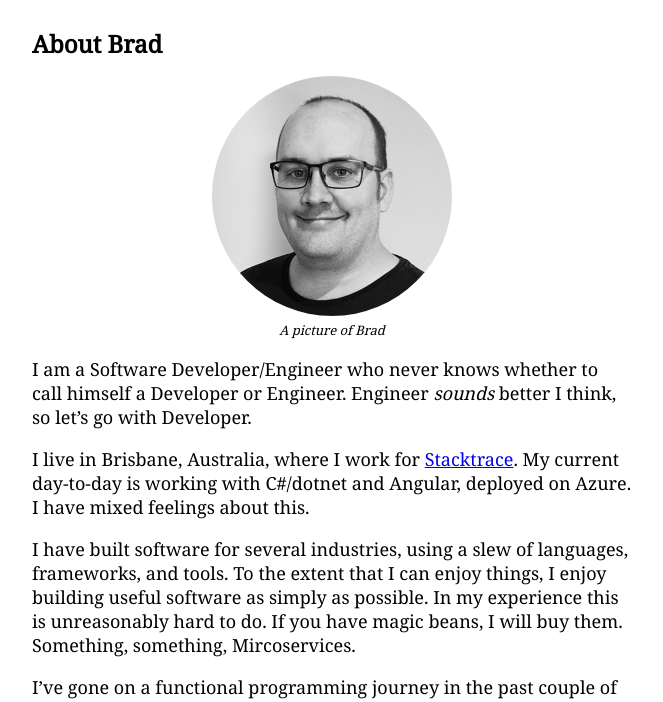
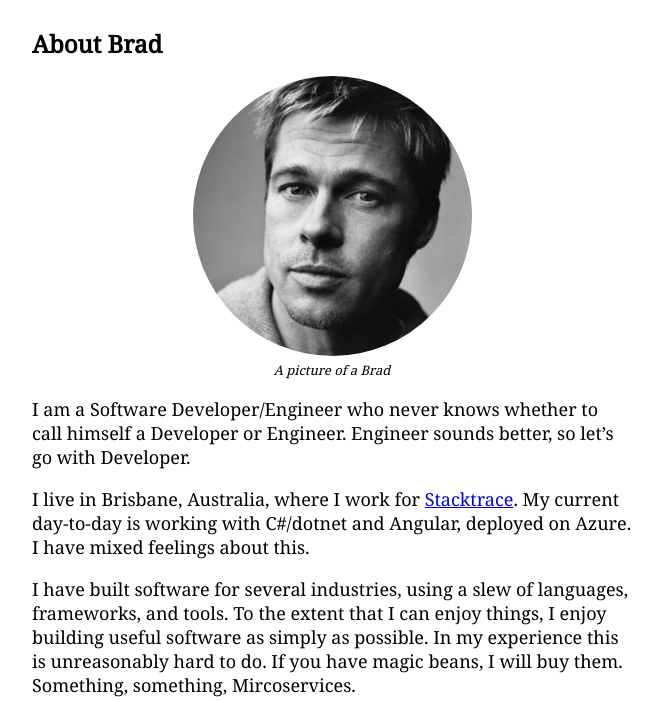
Before and after one commit to beeleebow/beeleebow.github.io, a plain HTML site: page about.html in a window 1280 px wide. Shown: the part 53-755 px from the top of the page, without its empty margins (308-971 px from the left). Drawn offline with Linux system fonts and the light colour scheme; a web font is replaced by a local one.

Commit message:
Use a better picture

```diff
--- a/about.html
+++ b/about.html
@@ -25,10 +25,10 @@
             <h1>About Brad</h1>
             <div class="profile-picture">
 <figure>
-<img src="./images/brad.png" alt="A picture of Brad" /><figcaption>A picture of Brad</figcaption>
+<img src="./images/brad-pitt.png" alt="A picture of a Brad" /><figcaption>A picture of a Brad</figcaption>
 </figure>
 </div>
-<p>I am a Software Developer/Engineer who never knows whether to call himself a Developer or Engineer. Engineer <em>sounds</em> better I think, so let’s go with Developer.</p>
+<p>I am a Software Developer/Engineer who never knows whether to call himself a Developer or Engineer. Engineer sounds better, so let’s go with Developer.</p>
 <p>I live in Brisbane, Australia, where I work for <a href="https://stacktracehq.com">Stacktrace</a>. My current day-to-day is working with C#/dotnet and Angular, deployed on Azure. I have mixed feelings about this.</p>
 <p>I have built software for several industries, using a slew of languages, frameworks, and tools. To the extent that I can enjoy things, I enjoy building useful software as simply as possible. In my experience this is unreasonably hard to do. If you have magic beans, I will buy them. Something, something, Mircoservices.</p>
 <p>I’ve gone on a functional programming journey in the past couple of years. I believed I was reaching a summit, but apparently I’m still in my driveway, at the bottom of a hill beneath a bus stop, where I can catch a bus to the airport and get a plane to where the mountain actually is. I miss my family.</p>
```
Also changed, not shown: images/brad-pitt.jpeg (added), images/brad-pitt.png (added).
